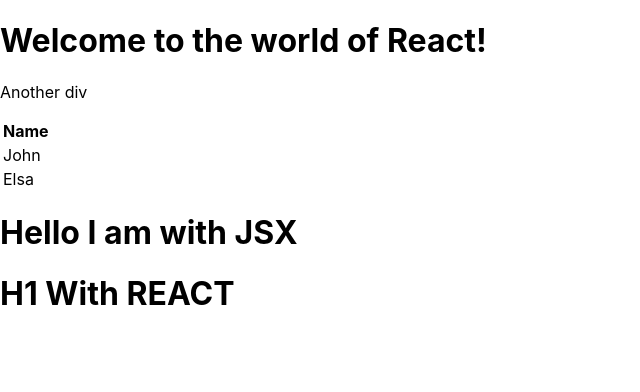
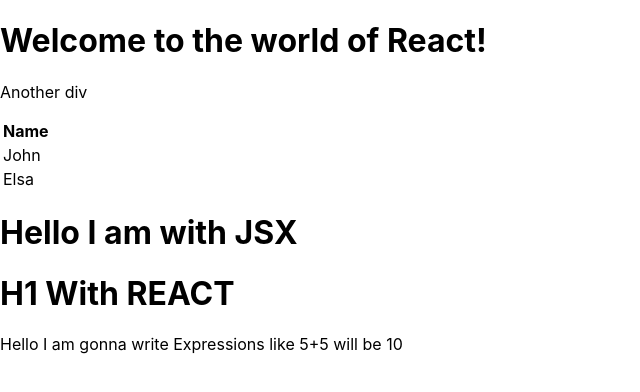
Before and after one commit to ProHashim/React-Starting-D, a React (Create React App) app: page / in a window 1280 px wide. Shown: the top 392 px of the page, without its empty margins (0-640 px from the left). Built offline with nearby package versions, Linux system fonts and the light colour scheme.

Commit message:
Some JSX

```diff
--- a/public/index.html
+++ b/public/index.html
@@ -36,6 +36,8 @@
     <div id="myhead"></div>
 
     <div id="h1withreact"></div>
+
+    <div id="expressions"></div>
     <!--
       This HTML file is a template.
       If you open it directly in the browser, you will see an empty page.
--- a/src/index.js
+++ b/src/index.js
@@ -41,6 +41,11 @@
 
 ReactDOM.render(headWithReact, document.getElementById("h1withreact"))
 
+// Expressions in JSX
+
+const elem = <p> Hello I am gonna write Expressions like 5+5 will be {5 + 5} </p>
+
+ReactDOM.render(elem, document.getElementById("expressions"))
 
 
 // If you want to start measuring performance in your app, pass a function
```
